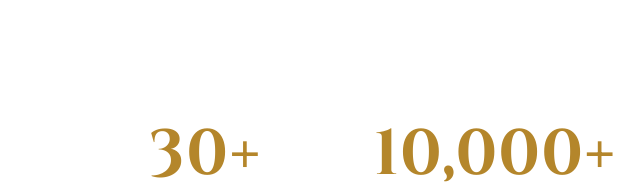
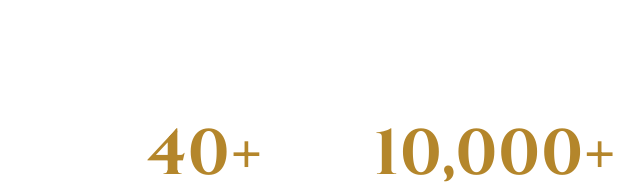
Before and after one commit to Lvl1Zombie/family-tree-chiropractic, a website: page index.html in a window 1280 px wide. Shown: the part 1000-1192 px from the top of the page, 0-640 px from the left. Drawn offline with Linux system fonts and the light colour scheme.

Commit message:
Update years helping Lancaster County stat

```diff
--- a/index.html
+++ b/index.html
@@ -183,7 +183,7 @@
     <div class="container">
       <div class="stats fade-in">
         <div class="stat">
-          <div class="stat__number" data-count="30" data-suffix="+">0+</div>
+          <div class="stat__number" data-count="40" data-suffix="+">0+</div>
           <div class="stat__label">Years Helping Lancaster County</div>
         </div>
         <div class="stat">
```
